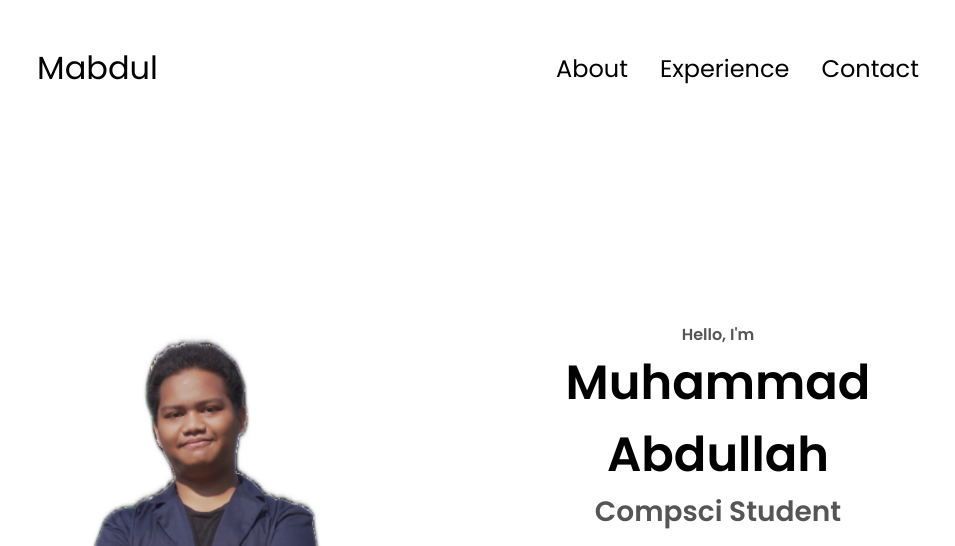
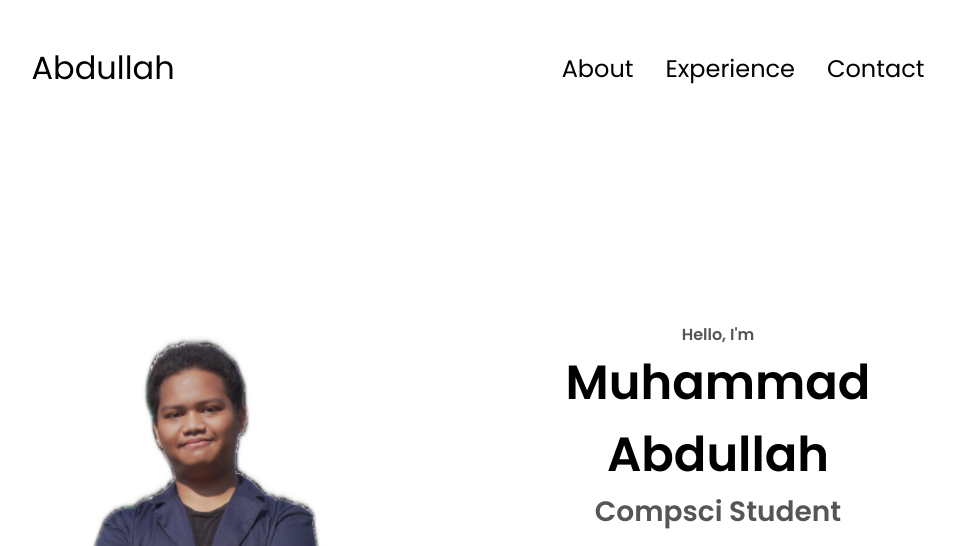
Before and after one commit to Pipophoblo/Pipophoblo.github.io, a plain HTML site: page index.html in a window 1280 px wide. Shown: the top 546 px of the page, without its empty margins (162-1117 px from the left). Drawn offline with Linux system fonts and the light colour scheme.

Commit message:
Update index.html

```diff
--- a/index.html
+++ b/index.html
@@ -10,7 +10,7 @@
   </head>
   <body>
     <nav id="desktop-nav">
-      <div class="logo">Mabdul</div>
+      <div class="logo">Abdullah</div>
       <div>
         <ul class="nav-links">
           <li><a href="#about">About</a></li>
```
